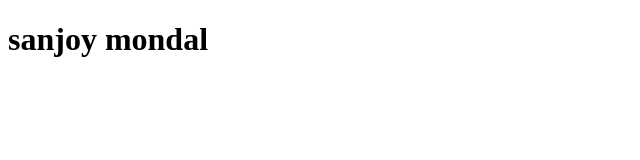
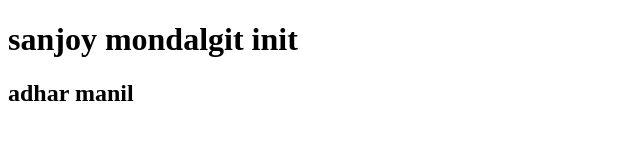
Before and after one commit to sanjoymondal74/my-first-website, a plain HTML site: page index.html in a window 1280 px wide. Shown: the whole page, without its empty margins (0-640 px from the left). Drawn offline with Linux system fonts and the light colour scheme.

Commit message:
village name

```diff
--- a/index.html
+++ b/index.html
@@ -6,6 +6,7 @@
     <title>Document</title>
 </head>
 <body>
-    <h1> sanjoy mondal</h1>
+    <h1> sanjoy mondalgit init</h1>
+    <h2> adhar manil</h2>
 </body>
 </html>
```
